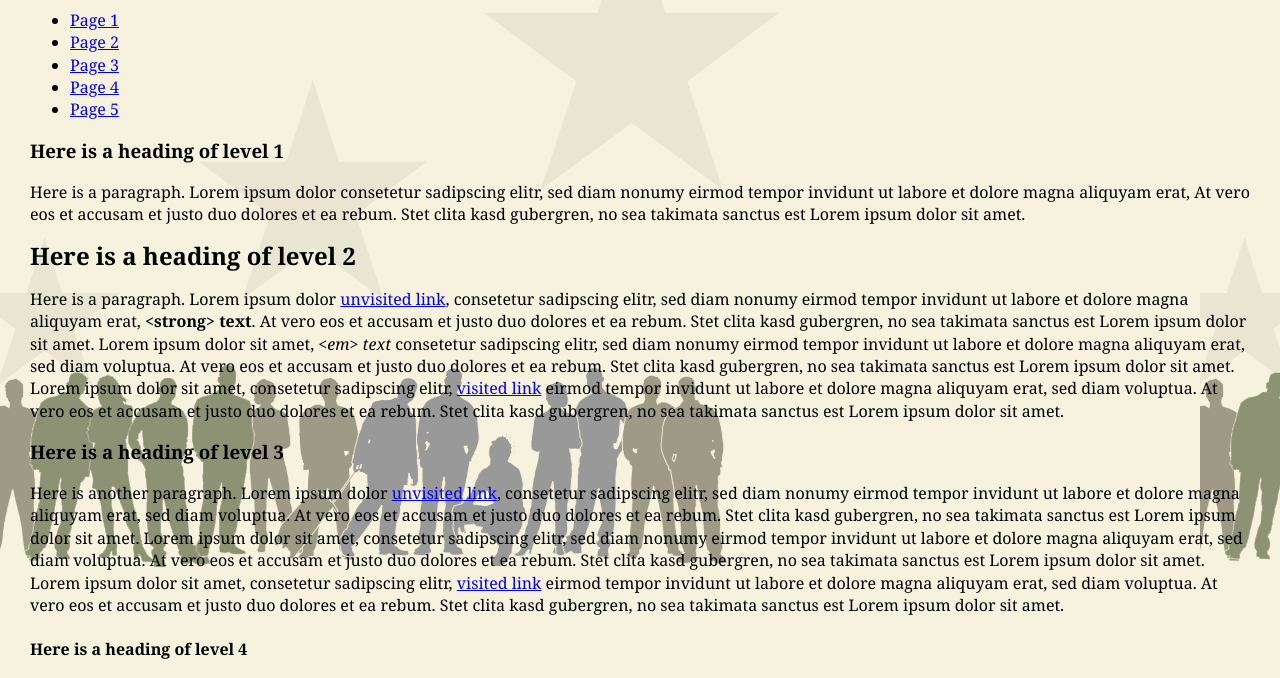
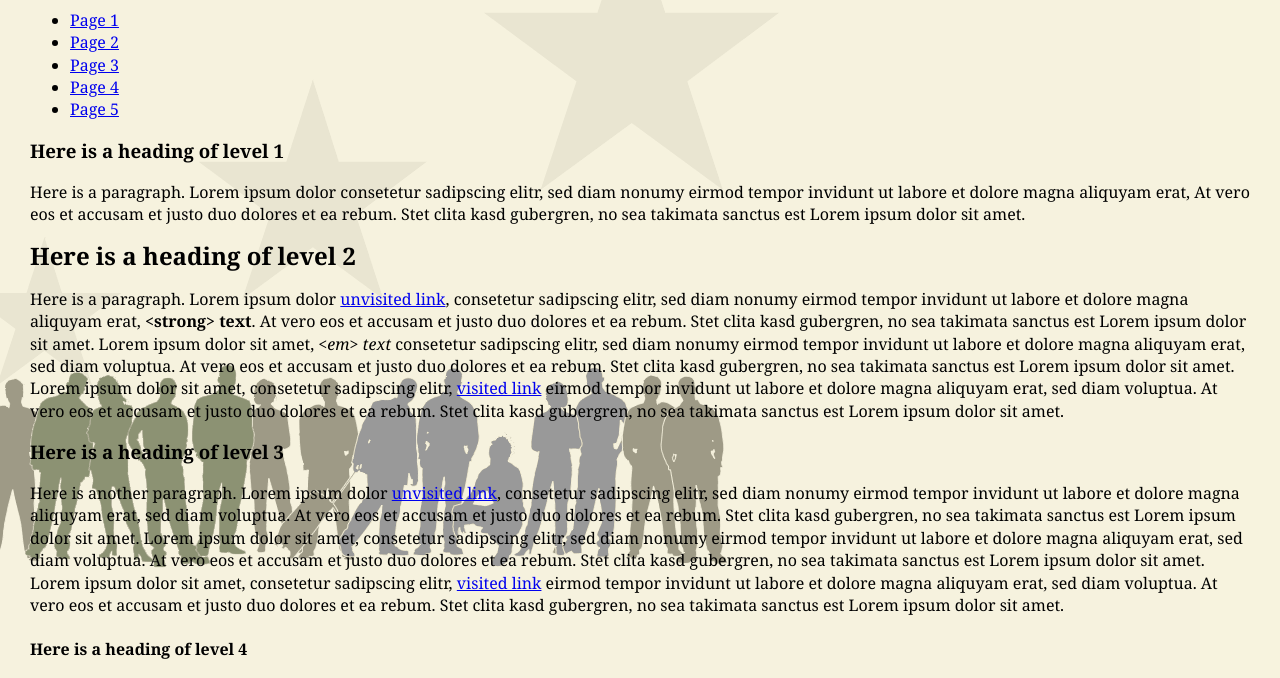
Before and after one commit to GoddessAdonai/goddessadonai.github.io, a plain HTML site: page Week03/index.html in a window 1280 px wide. Shown: the part 65-743 px from the top of the page. Drawn offline with Linux system fonts and the light colour scheme.

Commit message:
Update styles.css

```diff
--- a/Week03/styles.css
+++ b/Week03/styles.css
@@ -7,5 +7,8 @@ body{
   line-height: 140%;
   margin: 30px;
   background-image: url("page-bg.gif");
+  background-repeat: no-repeat;
+  background-attachment: fixed;
+  background-color: #F7F3DE;
 
 }
```
